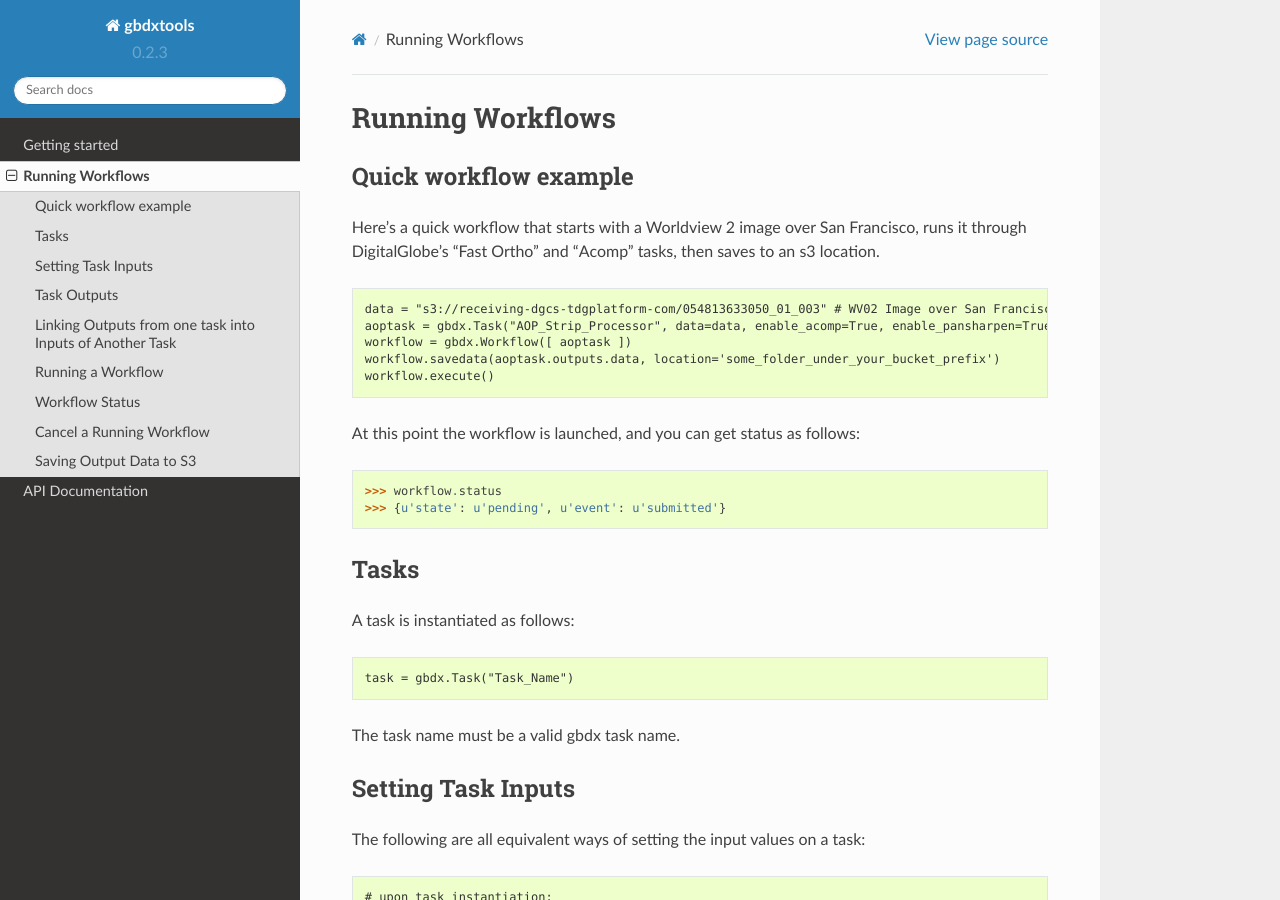
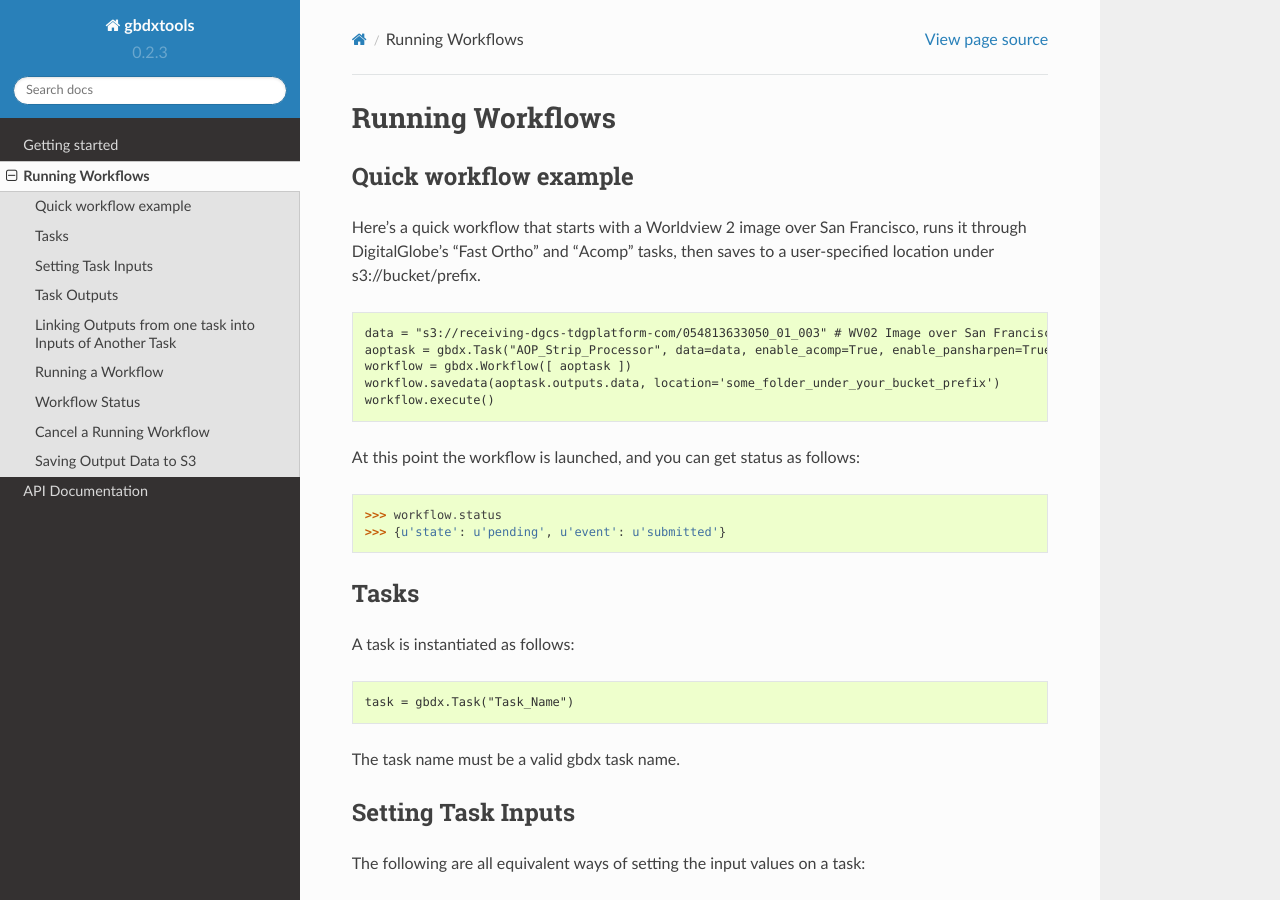
Before and after one commit to DigitalGlobe/gbdxtools, a Sphinx documentation site: the page built from docs/running_workflows.rst, in a window 1280 px wide and 900 px high. Built offline with Sphinx 7.4.7 and the Read the Docs theme 2.0.0, drawn with Linux system fonts in a browser that asks for light colours.

Commit message:
changed docs

```diff
--- a/docs/running_workflows.rst
+++ b/docs/running_workflows.rst
@@ -5,7 +5,8 @@ Quick workflow example
 -----------------------
 
 Here's a quick workflow that starts with a Worldview 2 image over San Francisco, runs it through
-DigitalGlobe's "Fast Ortho" and "Acomp" tasks, then saves to an s3 location.
+DigitalGlobe's "Fast Ortho" and "Acomp" tasks, then saves to a user-specified location
+under s3://bucket/prefix.
 
 .. code-block:: pycon
 
```
